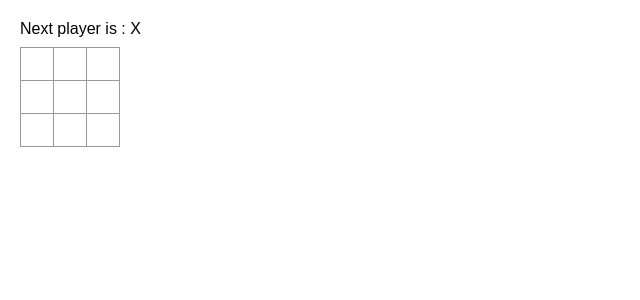
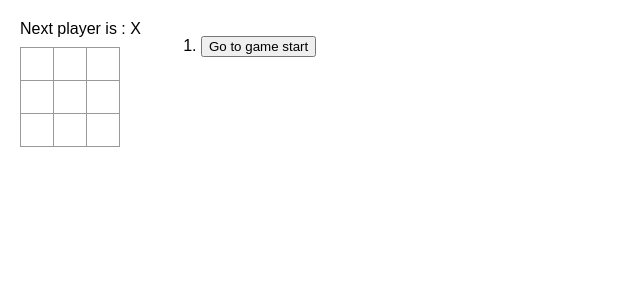
Before and after one commit to Fakeurs/Tic-tac-toe, a React (Vite) app: page / in a window 1280 px wide. Shown: the top 300 px of the page, without its empty margins (0-640 px from the left). Built offline with nearby package versions, Linux system fonts and the light colour scheme.

Commit message:
Implementing time travel

```diff
--- a/src/App.jsx
+++ b/src/App.jsx
@@ -12,41 +12,32 @@
   return <div className="board-row">{children}</div>;
 }
 
-export default function Board() {
-  const [xIsNext, setXIsNext] = useState(true);
-  const [squares, setSquares] = useState(Array(9).fill(null));
-  const [disables, setDisable] = useState(Array(9).fill(false));
+function Board({ xIsNext, squares, onPlay }) {
   let status;
 
   const winner = calculateWinner(squares);
 
   if (winner) {
     status = `Winner is: ${winner}`;
-    console.log(`Winner is: ${winner}`);
   } else {
     status = `Next player is : ${xIsNext ? "X" : "O"}`;
   }
 
   function handleClick(i) {
-    if (calculateWinner(squares)) {
+    if (calculateWinner(squares) || squares[i]) {
       return;
     }
 
     const nextSquares = [...squares];
-    const remainingDisables = [...disables];
-    if (xIsNext && disables[i] === false) {
+
+    if (xIsNext) {
       nextSquares[i] = "X";
-      setXIsNext(!xIsNext);
-    } else if (!xIsNext && disables[i] === false) {
+    } else if (!xIsNext) {
       nextSquares[i] = "O";
-      setXIsNext(!xIsNext);
     }
 
-    remainingDisables[i] = true;
-
     // Update UI and play's turn
-    setSquares(nextSquares);
-    setDisable(remainingDisables);
+    onPlay(nextSquares);
   }
   return (
     <>
@@ -70,6 +61,49 @@
   );
 }
 
+export default function Game() {
+  const [history, setHistory] = useState([Array(9).fill(null)]);
+  const [currentMove, setCurrentMove] = useState(0);
+  const currentSquares = history[currentMove];
+
+  const xIsNext = currentMove % 2 === 0;
+
+  function handlePlay(nextSquares) {
+    const nextHistory = [...history.slice(0, currentMove + 1), nextSquares];
+    setHistory(nextHistory);
+    setCurrentMove(nextHistory.length - 1);
+  }
+
+  function jumpTo(nextMove) {
+    setCurrentMove(nextMove);
+  }
+
+  const moves = history.map((squares, move) => {
+    let description;
+    if (move > 0) {
+      description = "Go to move #" + move;
+    } else {
+      description = "Go to game start";
+    }
+    return (
+      <li key={move}>
+        <button onClick={() => jumpTo(move)}>{description}</button>
+      </li>
+    );
+  });
+
+  return (
+    <div className="game">
+      <div className="game-board">
+        <Board xIsNext={xIsNext} squares={currentSquares} onPlay={handlePlay} />
+      </div>
+      <div className="game-info">
+        <ol>{moves}</ol>
+      </div>
+    </div>
+  );
+}
+
 function calculateWinner(squares) {
   const lines = [
     [0, 1, 2],
```
